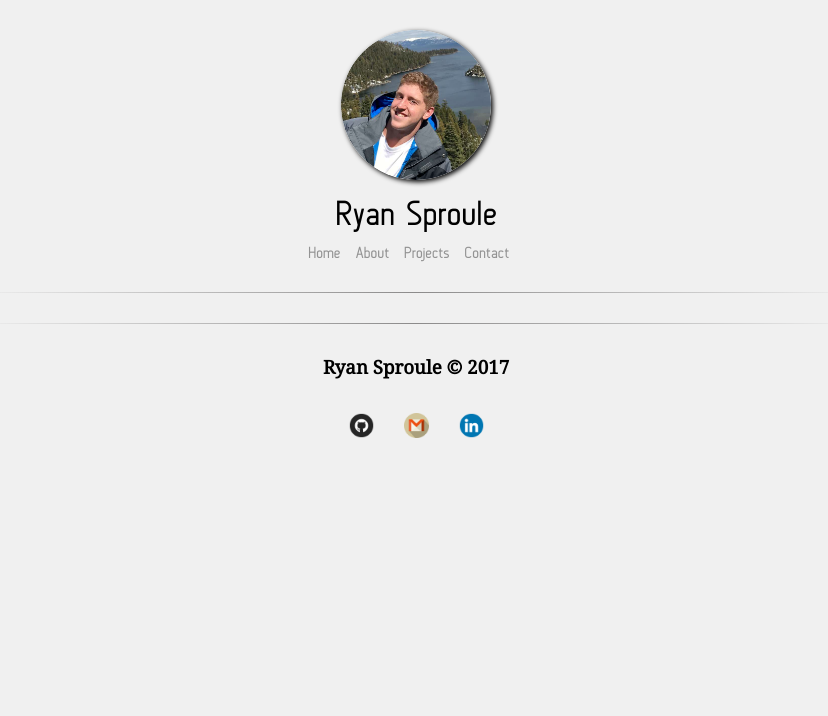
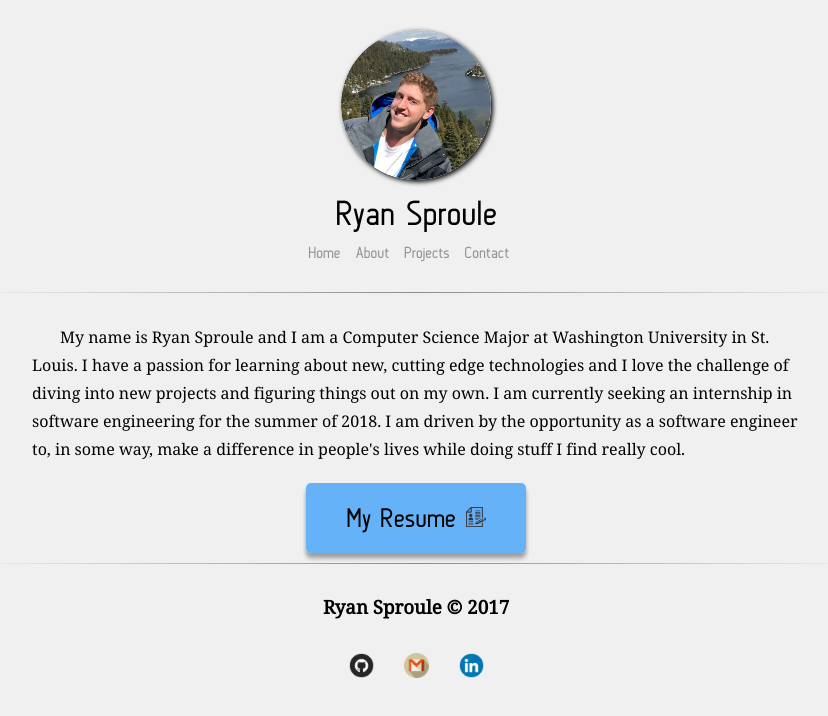
Before and after one commit to rsproule/rsproule.github.io, a React app: page /contact in a window 1280 px wide. Shown: the top 716 px of the page, without its empty margins (224-1052 px from the left). Built offline with nearby package versions, Linux system fonts and the light colour scheme.

Commit message:
home page w resume

```diff
--- a/src/About.js
+++ b/src/About.js
@@ -10,6 +10,8 @@ class About extends Component{
 			-quick info about me
 			-interests hobbies(soccer/sports)
 			-basically the info from the previous site
+
+
 	*/
 
 	render(){
@@ -22,7 +24,7 @@ class About extends Component{
 						I am a computer science student who has a passion for building and learning about cool software.
 					I formally got into software development when I was a Freshman at Washington University in St. Louis but
 					my enthusiasm for working with computers goes all the way back to when I was a kid. Around my house,
-					I have become a de facto computer repair/assitance man for any and all tech problems that arise
+					I have become a DE facto computer repair/assistance man for any and all tech problems that arise
 					with my parents or siblings. As the result of this and my general curiosity towards technology I have been
 					able to teach myself a good bit about computer hardware and software.
 				</p>
@@ -56,7 +58,7 @@ class About extends Component{
 					<li> Dart </li>
 					<li> C </li>
 					<li> Arduino </li>
-					<li> Swift/Xcode </li>
+					<li> Swift/X code </li>
 					<li> Flutter </li>
 					<li> Amazon Web Services </li>
 					<li> Linux </li>
@@ -82,8 +84,8 @@ class About extends Component{
 					<li> JavaScript </li>
 					<li> Firebase </li>
 					<li> Socket.io </li>
-					<li> Node.js </li>
-					<li> Webpack </li>
+					<li> Node.JS </li>
+					<li> Web-pack </li>
 
 				</ul>
 
--- a/src/Contact.js
+++ b/src/Contact.js
@@ -1,5 +1,6 @@
 import React, { Component } from 'react';
 import './animations.css';
+import './contact.css';
 
 class Contact extends Component{
 
@@ -15,7 +16,25 @@ class Contact extends Component{
 	render(){
 		return(
 			<div className="pullDown">
+				<div className="contact-info">
+					<ul>
 
+						<li>
+						 	<a href="https://www.linkedin.com/in/ryan-sproule-00990381/">
+						 	<img alt="linkedin" src="https://upload.wikimedia.org/wikipedia/commons/thumb/0/01/LinkedIn_Logo.svg/1000px-LinkedIn_Logo.svg.png"/>
+							</a>
+						</li>
+
+
+						<li>
+							<a href="https://github.com/rsproule">
+								<img className="github" alt="github" src="http://www.pragtech.co.in/images/partner_page/githup_partner.png"/>
+							</a>
+						</li>
+
+
+					</ul>
+				</div>
 			</div>
 		)
 	}
--- a/src/Home.js
+++ b/src/Home.js
@@ -4,17 +4,35 @@ import './home.css';
 class Home extends Component{
 /*
 	This needs to have:
-		-Name, schoool, major
+		-Name, school, major
 		-Resume link
 		-GutHub link
 		-Software engineer
+		-current project
 */
 
 
 	render(){
 		return(
-			<div>
+			<div className="pullDown">
 				<div className="home-container">
+					 <div className="personal-statement">
+					 	<p>
+					 		My name is Ryan Sproule and I am a Computer Science Major at Washington University
+					 		in St. Louis. I have a passion for learning about new, cutting edge technologies and
+					 		I love the challenge of diving into new projects and figuring things out on my own. I am
+					 		currently seeking an internship in software engineering for the summer of 2018. I am driven
+					 		by the opportunity as a software engineer to, in some way, make a difference in
+					 		people's lives while doing stuff I find really cool.
+					 	</p>
+					 </div>
+
+					 <div className="resume">
+					 	<a href="https://rsproule.github.io/RyanSprouleResume-2017.pdf">
+					 		My Resume
+					 		<img alt="Linkedin" src={require('./Social_Media_Icons/PNG/Square Black White/resume-icon.png')}/>
+					 	</a>
+					 </div>
 
 				</div>
 			</div>
--- a/src/Projects.js
+++ b/src/Projects.js
@@ -8,6 +8,10 @@ class Projects extends Component{
 		Needs to contain:
 			- all my projects obv
 			- maybe a blog like info blurb about each if them
+
+
+
+
 	*/
 
 	render(){
@@ -26,7 +30,7 @@ class Projects extends Component{
 						<a href="https://github.com/rsproule/WashUBubble"> <h2> Free Food Event Manager </h2> </a>
 						<p>
 						 Mobile app for iOS and Android that can allow users to keep track of all the free Food
-						 events on campus. Users can favorite certain events and recieve notifications when the
+						 events on campus. Users can favorite certain events and receive notifications when the
 						 events are happening.
 						</p>
 
@@ -77,7 +81,8 @@ class Projects extends Component{
 					<div className="info">
 						<a href="https://github.com/rsproule/react-media-site"> <h2> React Media Site </h2> </a>
 						<p>
-						 Media Sharing Site with well crafted UI for ultimate video, music, and picture viewing and sharing.
+						 Media Sharing Site with well crafted UI for ultimate video, music, and picture viewing
+						  and sharing.
 						</p>
 
 						<div className="tags">
@@ -105,7 +110,7 @@ class Projects extends Component{
 						<a href="https://github.com/rsproule/JS_Calendar"><h2> Javascript Calendar </h2></a>
 
 						<p>
-						 Calendar application built with mostly vanilla javascript and a little jquery for the frontend with PHP backend and
+						 Calendar application built with mostly vanilla JavaScript and a little JQuery for the front-end with PHP back-end and
 						 a mySQL database served up on an Apache server.
 						</p>
 
@@ -131,8 +136,9 @@ class Projects extends Component{
 						<a href="unhooked"><h2> NodeJs and Socket IO Chat App </h2></a>
 
 						<p>
-						 Chat room app with Socket IO real time updates built on a NodeJs server, primarily built in Javascript.
-						</p>
+							Chat room application with Socket IO real time updates built on a NodeJs
+							server, primarily built in JavaScript.
+						 </p>
 
 						<div className="tags">
 							<ul>
@@ -177,7 +183,7 @@ class Projects extends Component{
 					<div className="info">
 						<a href="unhooked"><h2> Java Mandelbrot Set Visualizer </h2></a>
 						<p>
-						 Small project that plots the mandelbrot set with color and allows infinite zoom.
+						 Small project that plots the Mandelbrot set with color and allows infinite zoom.
 						</p>
 
 						<div className="tags">
--- /dev/null
+++ b/src/contact.css
@@ -0,0 +1,18 @@
+.contact-info{
+	margin: 0 25%;
+	text-align: center;
+}
+
+.contact-info li {
+	list-style-type: none;
+	display: inline-block;
+	margin: 20px;
+}
+
+.contact-info img {
+	width: 240px;
+}
+
+.contact-info .github {
+	width: 300px;
+}
--- a/src/home.css
+++ b/src/home.css
@@ -1,4 +1,64 @@
-.home-container{
-	margin-right: 20%;
-	margin-left: 20%;
+
+@font-face{
+	 font-family: 'notosarif';
+    src: url('./fonts/NotoSerif-Regular.ttf') format('truetype');
+    font-weight: normal;
+    font-style: normal;
 }
+@font-face{
+	 font-family: 'ansonregular';
+    src: url('./fonts/anson-regular-webfont.eot');
+    src: url('./fonts/anson-regular-webfont.eot?#iefix') format('embedded-opentype'),
+         url('./fonts/anson-regular-webfont.woff') format('woff'),
+         url('./fonts/anson-regular-webfont.ttf') format('truetype'),
+         url('./fonts/anson-regular-webfont.svg#ansonregular') format('svg');
+    font-weight: normal;
+    font-style: normal;
+}
+
+
+@media (min-width:800px){.home-container{
+	margin: 0 20%;
+	font-family: notosarif;
+}}
+
+@media (max-width:799px){.home-container{
+	margin: 0 5%;
+	font-family: notosarif;
+
+}}
+
+
+
+.personal-statement{
+	/*box-shadow: 0 4px 4px 0 rgba(0, 0, 0, 0.2), 0 6px 4px 0 rgba(0, 0, 0, 0.19);*/
+	border-radius: 5px;
+	display: inline-block;
+	margin-bottom: 20px;
+}
+
+.personal-statement p {
+	text-indent: 28px;
+	font-family: notosarif;
+	line-height: 28px;
+}
+
+.resume{
+	margin-top: 20px;
+	text-align: center;
+}
+
+.resume a {
+	font-family: ansonregular;
+	font-size: 20pt;
+	padding: 20px 40px;
+	background-color: #66b2f9;
+	border-radius: 5px;
+	box-shadow: 0 4px 4px 0 rgba(0, 0, 0, 0.2), 0 6px 4px 0 rgba(0, 0, 0, 0.19);
+}
+
+.resume img {
+	width: 20px;
+	height: 20px;
+	margin-left: 10px;
+}
```
Also changed, not shown: src/Social_Media_Icons/PNG/Square Black White/resume-icon.png (added), 3 other files (tests, documents, lock files or other folders).
